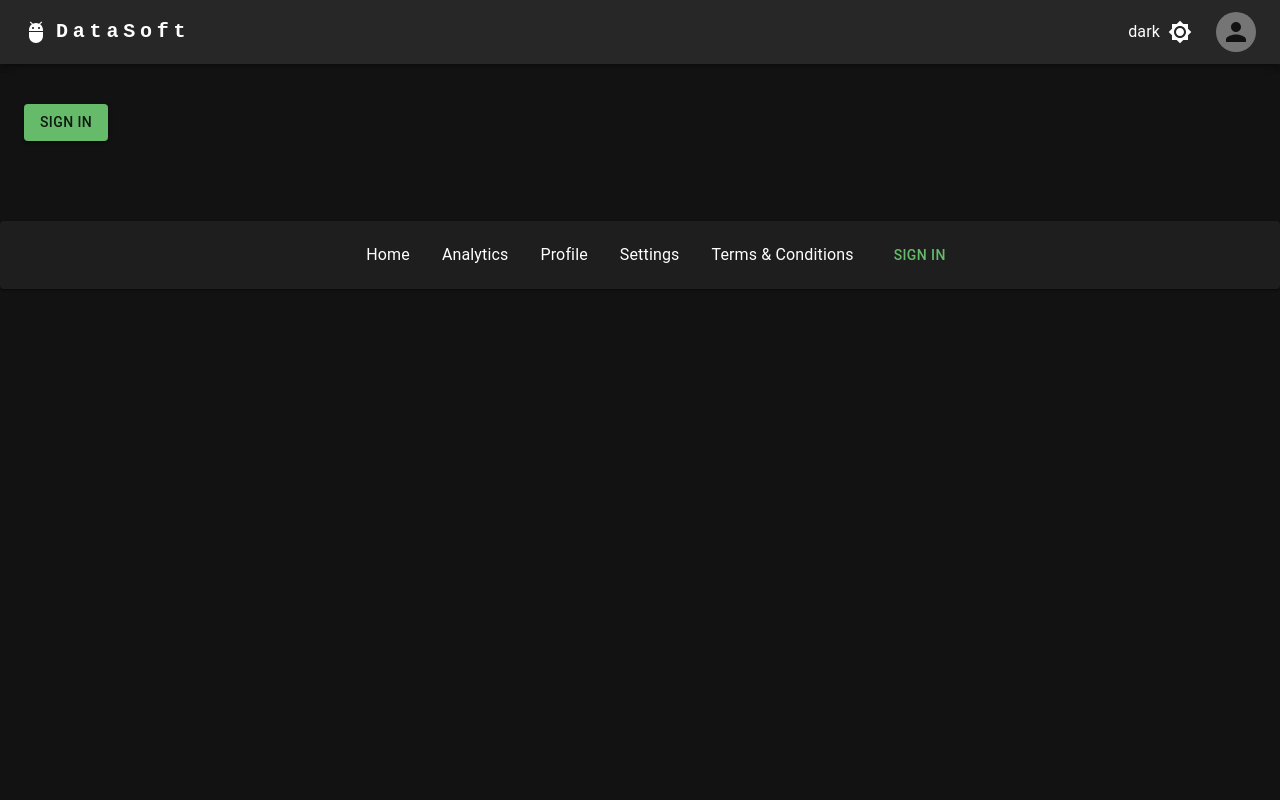
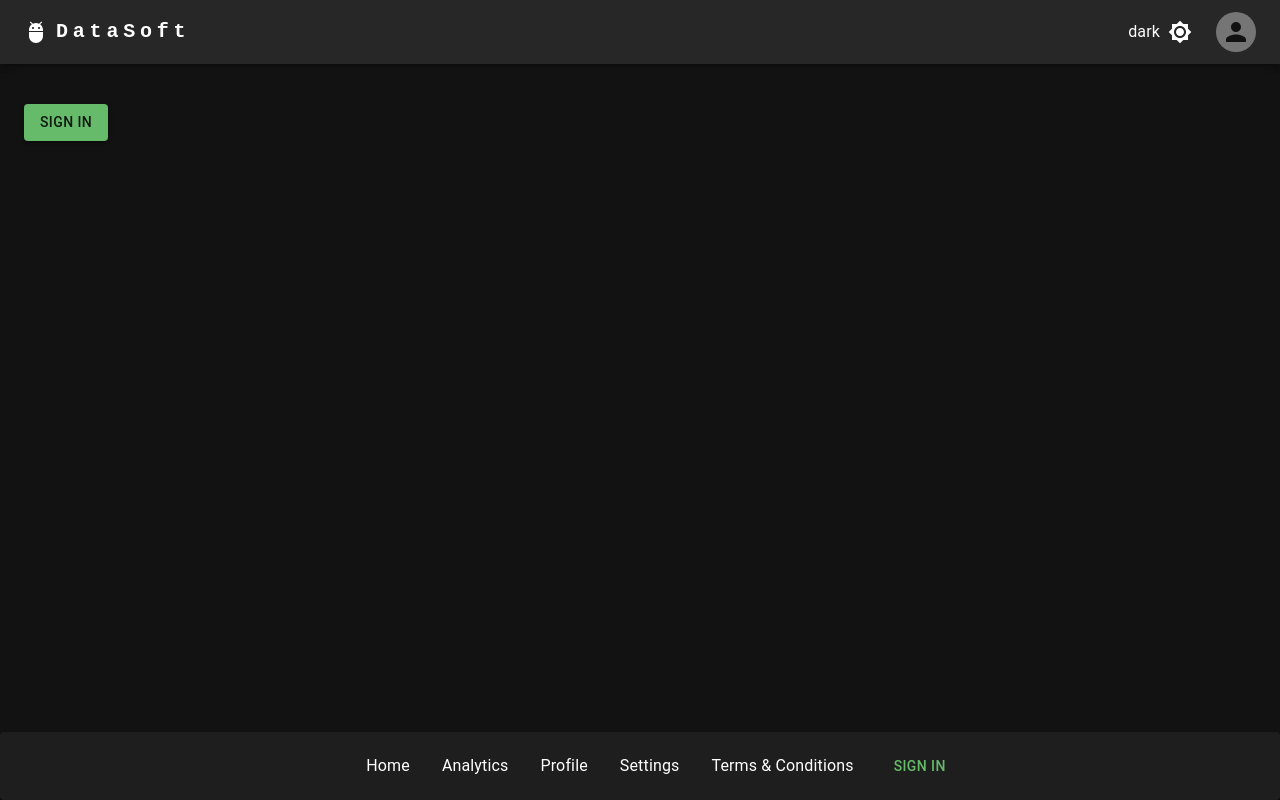
Before and after one commit to AleksandraCislowski/dashboard, a Next.js app: page / in a window 1280 px wide. Built offline with nearby package versions, Linux system fonts and the light colour scheme; no server answers.

Commit message:
footer position

```diff
--- a/src/styles/Footer.module.scss
+++ b/src/styles/Footer.module.scss
@@ -1,7 +1,8 @@
 .footer {
-  position: static;
+  position: absolute;
   bottom: 0;
   left: 0;
+  right: 0;
   width: 100%;
   margin-top: 5rem;
 
```
